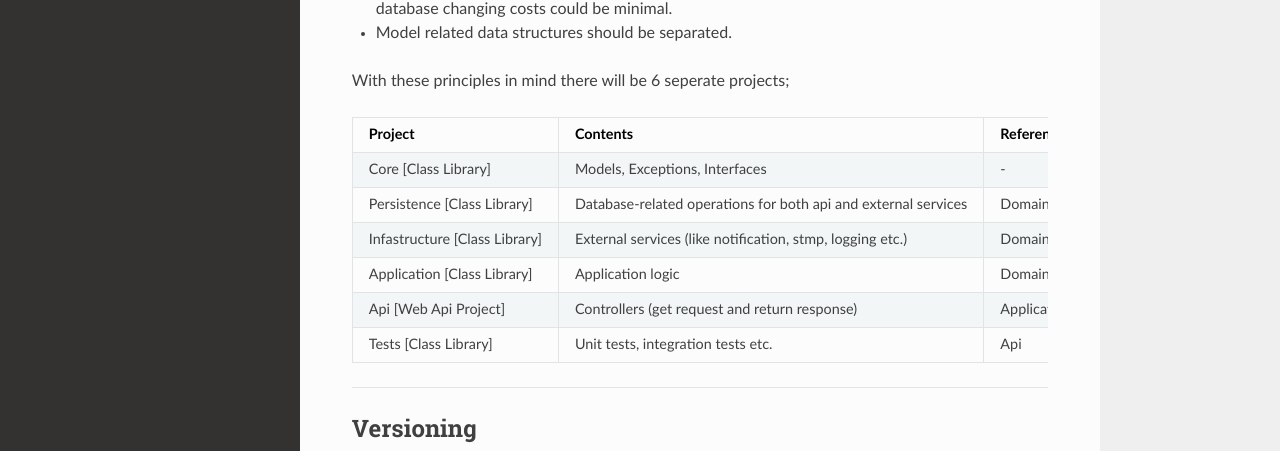
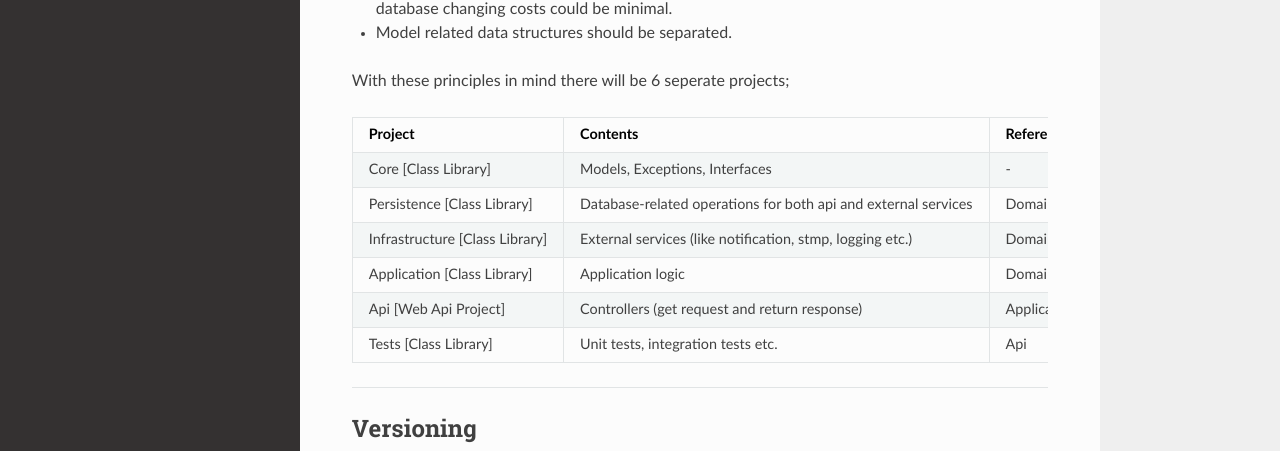
Before and after one commit to cemiyet/docs, an MkDocs documentation site: the page built from docs/back-end.md, in a window 1280 px wide and 900 px high. Shown: the part 326-777 px from the top of the window. Built offline with MkDocs 1.6.1, drawn with Linux system fonts in a browser that asks for light colours; nearby versions of some CDN libraries.

Commit message:
fixed infastructure -> infrastructure. #6

```diff
--- a/docs/back-end.md
+++ b/docs/back-end.md
@@ -14,8 +14,8 @@ With these principles in mind there will be 6 seperate projects;
 |--|--|--|
 | Core [Class Library] | Models, Exceptions, Interfaces | - |
 | Persistence [Class Library] | Database-related operations for both api and external services | Domain |
-| Infastructure [Class Library] | External services (like notification, stmp, logging etc.) | Domain, Persistence |
-| Application [Class Library] | Application logic | Domain, Persistence, Infastructure |
+| Infrastructure [Class Library] | External services (like notification, stmp, logging etc.) | Domain, Persistence |
+| Application [Class Library] | Application logic | Domain, Persistence, Infrastructure |
 | Api [Web Api Project] | Controllers (get request and return response) | Application |
 | Tests [Class Library] | Unit tests, integration tests etc. | Api |
 
```
